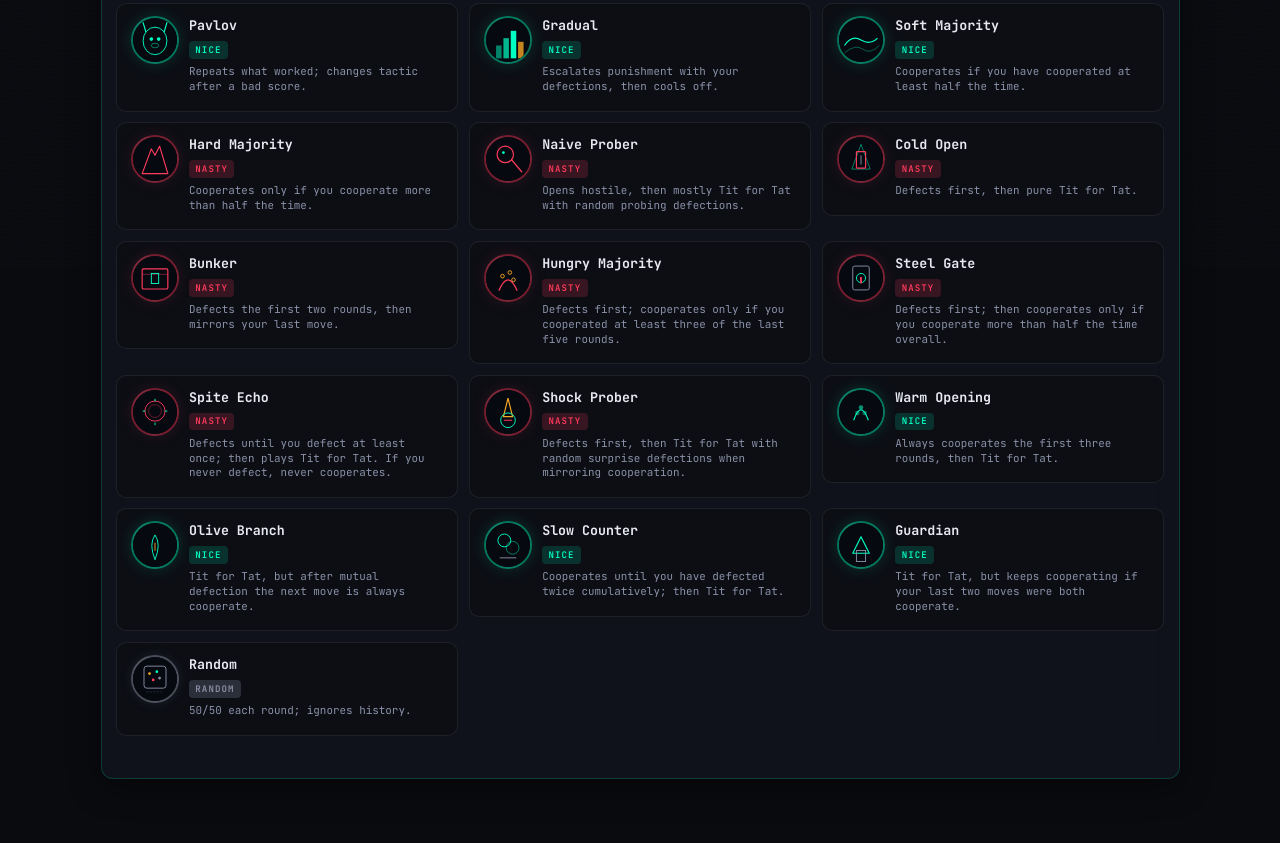
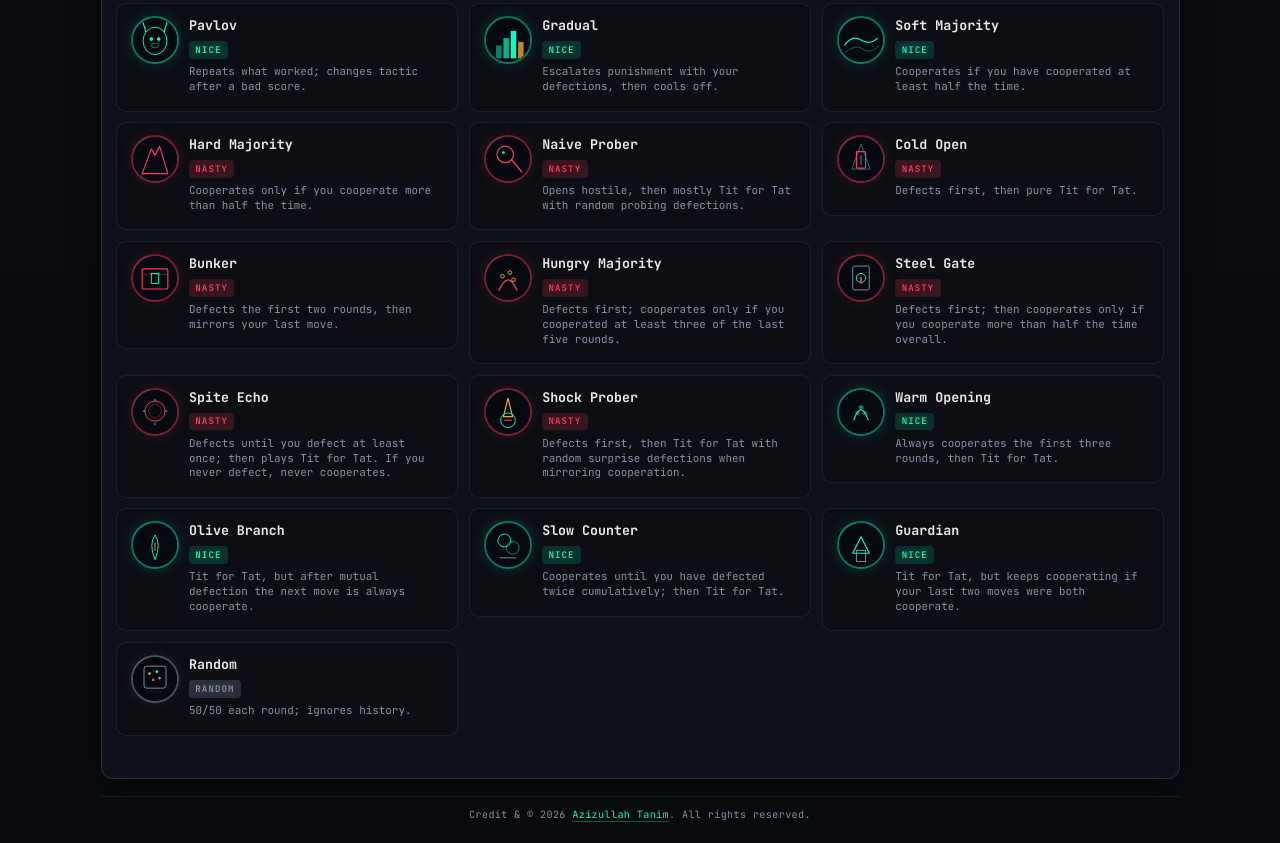
Before and after one commit to tanim913/prisoners_dilemma, a plain HTML site: page index.html in a window 1280 px wide. Shown: the part 532-1375 px from the top of the page. Before the commit the page ends 1332 px from the top, so only its background shows below. Drawn offline with Linux system fonts and the light colour scheme.

Commit message:
Add footer credit section to index.html
Added footer with credit information and styling.

```diff
--- a/index.html
+++ b/index.html
@@ -73,6 +73,31 @@
         max(0.75rem, env(safe-area-inset-left));
       min-height: 100vh;
       min-height: 100dvh;
+    }
+
+    .app-credit {
+      margin-top: 1.25rem;
+      padding-top: 0.75rem;
+      border-top: 1px solid rgba(0, 255, 195, 0.12);
+      text-align: center;
+      font-size: 0.72rem;
+      color: var(--muted);
+      letter-spacing: 0.04em;
+    }
+
+    .app-credit p {
+      margin: 0;
+    }
+
+    .app-credit a {
+      color: var(--accent);
+      text-decoration: none;
+      border-bottom: 1px solid rgba(0, 255, 195, 0.35);
+    }
+
+    .app-credit a:hover {
+      color: var(--text);
+      border-bottom-color: var(--accent);
     }
 
     .glass {
@@ -1938,6 +1963,13 @@
         </div>
       </div>
     </section>
+
+    <footer class="app-credit" role="contentinfo">
+      <p>
+        Credit &amp; © 2026 <a href="https://github.com/tanim913/" target="_blank" rel="noopener noreferrer">Azizullah Tanim</a>.
+        All rights reserved.
+      </p>
+    </footer>
   </div>
 
   <div id="modal-compare" class="modal-overlay" aria-hidden="true">
```
